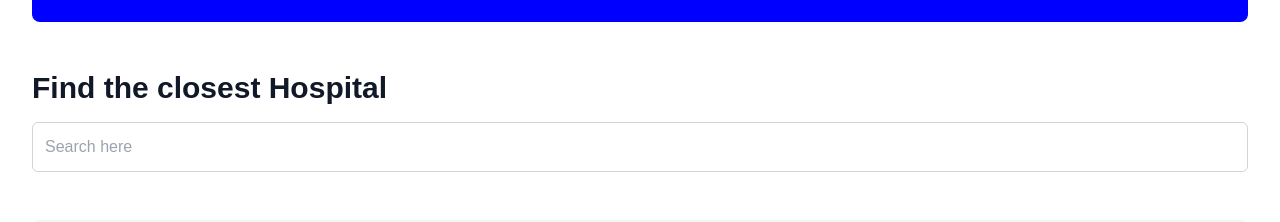
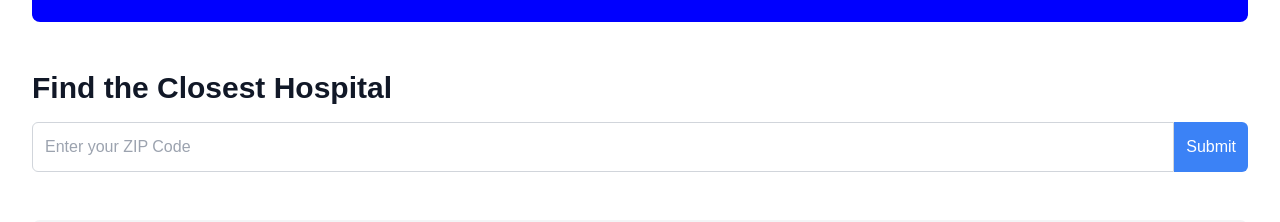
Before and after one commit to MahinAshraful/maternitymap, a Next.js app: page / in a window 1280 px wide. Shown: the part 239-461 px from the top of the page. Built offline with nearby package versions, Linux system fonts and the light colour scheme; grey boxes are pictures that could not be loaded.

Commit message:
feat: added functionality to input and submit

```diff
--- a/app/page.js
+++ b/app/page.js
@@ -5,6 +5,12 @@ import 'leaflet/dist/leaflet.css';
 
 export default function Home() {
   const [map, setMap] = useState(null);
+  const [zipcode, setZipcode] = useState('');
+
+  const handleSubmit = () => {
+    console.log('ZIP Code:', zipcode);
+    setZipcode('');
+  };
 
   useEffect(() => {
     if (typeof window !== 'undefined') {
@@ -58,13 +64,23 @@ export default function Home() {
         </div>
 
         <div className="mb-12">
-          <h2 className="mb-4 text-3xl font-bold text-gray-900">Find the closest Hospital</h2>
-          <input
-            type="text"
-            placeholder="Search here"
-            className="w-full p-3 text-black border border-gray-300 rounded-md"
-          />
-        </div>
+      <h2 className="mb-4 text-3xl font-bold text-gray-900">Find the Closest Hospital</h2>
+      <div className="flex">
+        <input
+          type="text"
+          placeholder="Enter your ZIP Code"
+          className="flex-grow w-full p-3 text-black border border-gray-300 rounded-l-md"
+          value={zipcode}
+          onChange={(e) => setZipcode(e.target.value)}
+        />
+        <button
+          onClick={handleSubmit}
+          className="p-3 text-white bg-blue-500 rounded-r-md"
+        >
+          Submit
+        </button>
+      </div>
+    </div>
 
         <div className="mb-12 overflow-hidden bg-white rounded-lg shadow-lg">
           <h3 className="p-4 text-xl font-semibold bg-gray-100">Maternity Map</h3>
```
